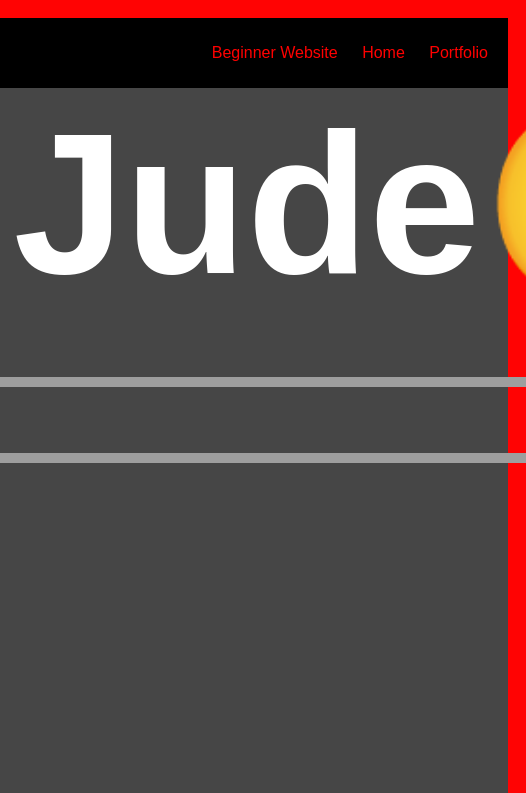
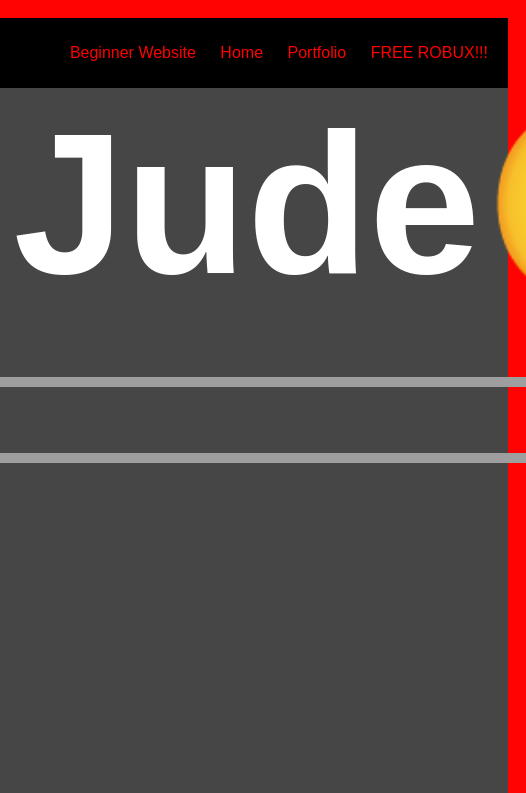
Before and after one commit to JudeHaynen/JudeHaynen.github.io, a plain HTML site: page index.html in a window 1280 px wide. Shown: the top 793 px of the page, 754-1280 px from the left. Drawn offline with Linux system fonts and the light colour scheme; grey boxes are pictures that could not be loaded.

Commit message:
add index.html and css files

```diff
--- a/index.html
+++ b/index.html
@@ -18,6 +18,9 @@
          </li>
          <li class="nav-li">
             <a href="portfolio.html">Portfolio</a>
+         </li>
+         <li class="nav-li">
+            <a href="https://www.google.com/imgres?q=freddy%20fazbear%20gif&imgurl=https%3A%2F%2Fstatic.wikia.nocookie.net%2Ff3d2a840-c312-4bd3-a848-38c9856cd0fd%2Fscale-to-width%2F755&imgrefurl=https%3A%2F%2Ffreddy-fazbears-pizza.fandom.com%2Ff%2Fp%2F4400000000001229748&docid=MXjC5WPmJkG3OM&tbnid=OhQvTWCR7biZcM&vet=12ahUKEwjT_I-64tGIAxXbLtAFHTfsATIQM3oECGIQAA..i&w=755&h=421&hcb=2&ved=2ahUKEwjT_I-64tGIAxXbLtAFHTfsATIQM3oECGIQAA">FREE ROBUX!!!</a>
          </li>
         </ul>
        </nav>
```
